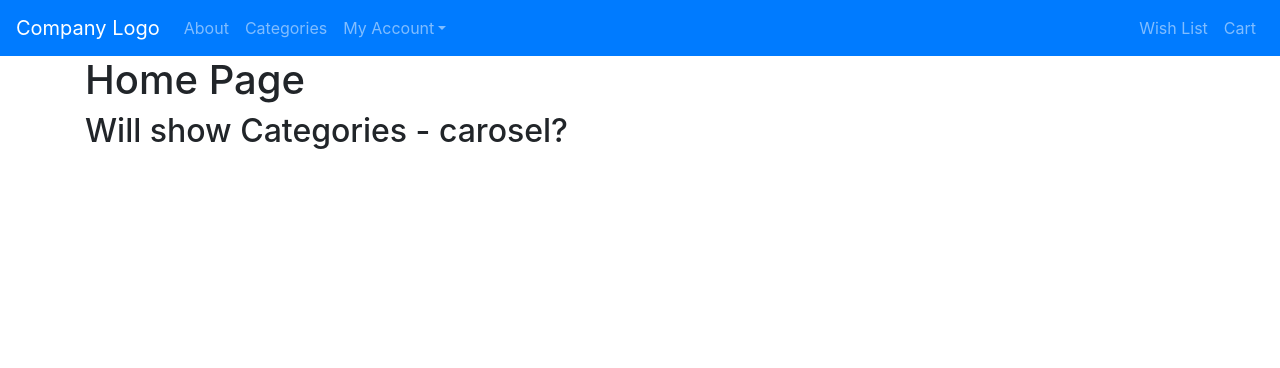
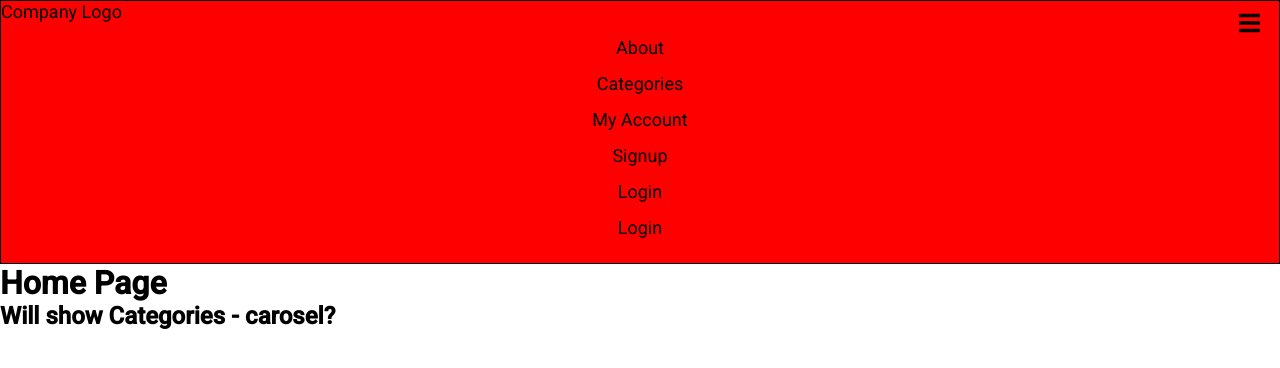
Before and after one commit to softdevpro9/react-ecommerce-frontend, a React (Create React App) app: page / in a window 1280 px wide. Shown: the top 368 px of the page. Built offline with nearby package versions, Linux system fonts and the light colour scheme; no server answers.

Commit message:
Add custom nav bar without bootstrap

```diff
--- a/package.json
+++ b/package.json
@@ -3,6 +3,9 @@
   "version": "0.1.0",
   "private": true,
   "dependencies": {
+    "@fortawesome/fontawesome-svg-core": "^1.2.25",
+    "@fortawesome/free-solid-svg-icons": "^5.11.2",
+    "@fortawesome/react-fontawesome": "^0.1.6",
     "bootstrap": "^4.3.1",
     "react": "^16.10.2",
     "react-bootstrap": "^1.0.0-beta.14",
--- a/public/index.html
+++ b/public/index.html
@@ -25,12 +25,12 @@
       Learn how to configure a non-root public URL by running `npm run build`.
     -->
 
-    <link
+    <!-- <link
       rel="stylesheet"
       href="https://maxcdn.bootstrapcdn.com/bootstrap/4.3.1/css/bootstrap.min.css"
       integrity="sha384-ggOyR0iXCbMQv3Xipma34MD+dH/1fQ784/j6cY/iJTQUOhcWr7x9JvoRxT2MZw1T"
       crossorigin="anonymous"
-    />
+    /> -->
 
     <title>React App</title>
   </head>
--- a/src/App.js
+++ b/src/App.js
@@ -8,6 +8,7 @@ import About from './components/About'
 import Wishlist from './components/Wishlist'
 import Cart from './components/Cart'
 import CustomNavbar from './components/CustomNavbar'
+import NewNavbar from './components/NewNavbar'
 
 
 class App extends Component {
@@ -24,7 +25,7 @@ class App extends Component {
       <Router>
         <Switch>
           <div className="App">
-            <CustomNavbar />
+            <NewNavbar />
             <Route exact path='/' component={Home} />
             <Route path='/login' component={Login} />
             <Route path='/signup' component={Signup} />
--- /dev/null
+++ b/src/components/NewNavbar.js
@@ -0,0 +1,29 @@
+import React from 'react';
+import { Link, NavLink} from 'react-router-dom'
+import { faBars } from "@fortawesome/free-solid-svg-icons";
+import { FontAwesomeIcon } from "@fortawesome/react-fontawesome";
+
+const NewNavbar = () =>  {
+    return (
+        <nav class="navbar">
+            <span class="navbar-toggle" id="js-navbar-toggle">
+                 <FontAwesomeIcon icon={faBars} />
+            </span>
+            <Link to="/" class="logo">Company Logo</Link>
+            <ul class="main-nav" id="js-main">
+                <li><Link to="/About" class="nav-links">About</Link></li>
+                <li><Link to="/Categories" class="nav-links">Categories</Link></li>
+                <li>
+                <Link to="#!" class="nav-links">My Account</Link>
+                    <ul class="nav-dropdown">
+                        <li><Link to="/Signup" class="nav-links">Signup</Link></li>
+                        <li><Link to="/Login" class="nav-links">Login</Link></li>
+                        <li><Link to="/Logout" class="nav-links">Login</Link></li>
+                    </ul>
+                </li>
+            </ul>
+        </nav>
+    )
+}
+
+export default NewNavbar
--- a/src/index.css
+++ b/src/index.css
@@ -1,3 +1,41 @@
-body {
+@import url('https://fonts.googleapis.com/css?family=Roboto:400,500');
+
+* {
+  box-sizing: border-box;
+  padding: 0;
   margin: 0;
 }
+
+body {
+  font-family: 'Roboto', sans-serif;
+}
+
+ /* Nav Bar  */
+.navbar {
+  font-size: 18px;
+  border: 1px solid black;
+  padding-bottom: 10px;
+  background-color:red;
+}
+
+.main-nav {
+  list-style-type: none;
+}
+
+.nav-links, .logo {
+  text-decoration: none;
+  color: black;
+}
+
+.main-nav li {
+  text-align: center;
+  margin: 15px auto;
+}
+
+.navbar-toggle {
+  position: absolute;
+  top: 10px;
+  right: 20px;
+  cursor: pointer;
+  font-size: 24px;
+}
--- a/src/index.js
+++ b/src/index.js
@@ -3,7 +3,7 @@ import ReactDOM from 'react-dom';
 import './index.css';
 import App from './App';
 import * as serviceWorker from './serviceWorker';
-import 'bootstrap/dist/css/bootstrap.min.css';
+// import 'bootstrap/dist/css/bootstrap.min.css';
 
 
 
```
Also changed, not shown: 1 other file (tests, documents, lock files or other folders).
